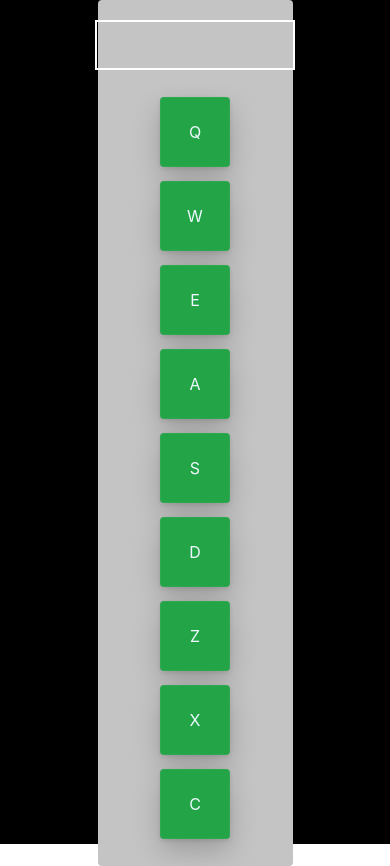
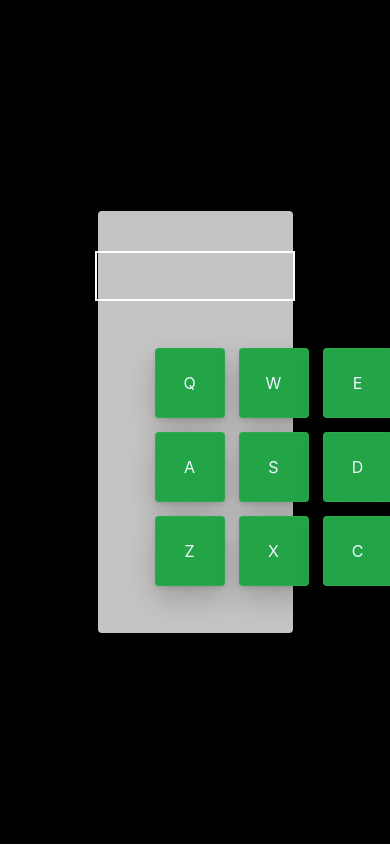
Before and after one commit to sepidsoroush/Drum-Machine-react, a React (Create React App) app: page / in a window 390 px wide. After the commit the page ends 844 px from the top, so only its background shows below. Built offline with nearby package versions, Linux system fonts and the light colour scheme.

Commit message:
put buttons in 3 rows (fix a mistake in responsive)

```diff
--- a/src/App.css
+++ b/src/App.css
@@ -33,9 +33,14 @@
 .pad-container{
   display: flex;
   flex-wrap: wrap;
-  justify-content: center;
+  flex-direction: column;
   width: 50vw;
   padding: 20px 50px;
+
+}
+.row{
+  display: flex;
+  justify-content: center;
 
 }
 .drum-pad{
--- a/src/App.js
+++ b/src/App.js
@@ -6,6 +6,7 @@ function App() {
       <div id="drum-machine">
         <div id="display"></div>
         <div className="pad-container">
+          <div className='row'>
             <div className='drum-pad' id='Q-pad'>
               <audio src="https://s3.amazonaws.com/freecodecamp/drums/Heater-1.mp3" className='clip' id='Q'></audio>
               <p>Q</p>
@@ -18,6 +19,8 @@ function App() {
               <audio src="https://s3.amazonaws.com/freecodecamp/drums/Heater-3.mp3" className='clip' id='E'></audio>
               <p>E</p>
             </div>
+          </div>
+          <div className='row'>
             <div className='drum-pad' id='A-pad'>
               <audio src="https://s3.amazonaws.com/freecodecamp/drums/Heater-4_1.mp3" className='clip' id='A'></audio>
               <p>A</p>
@@ -30,6 +33,8 @@ function App() {
               <audio src="https://s3.amazonaws.com/freecodecamp/drums/Dsc_Oh.mp3" className='clip' id='D'></audio>
               <p>D</p>
             </div>
+          </div>
+          <div className='row'>
             <div className='drum-pad' id='Z-pad'>
               <audio src="https://s3.amazonaws.com/freecodecamp/drums/Kick_n_Hat.mp3" className='clip' id='Z'></audio>
               <p>Z</p>
@@ -45,6 +50,7 @@ function App() {
           </div>
         </div>
       </div>
+    </div>
   );
 }
 
```
Lines whose indentation alone changed are shown as unchanged.
